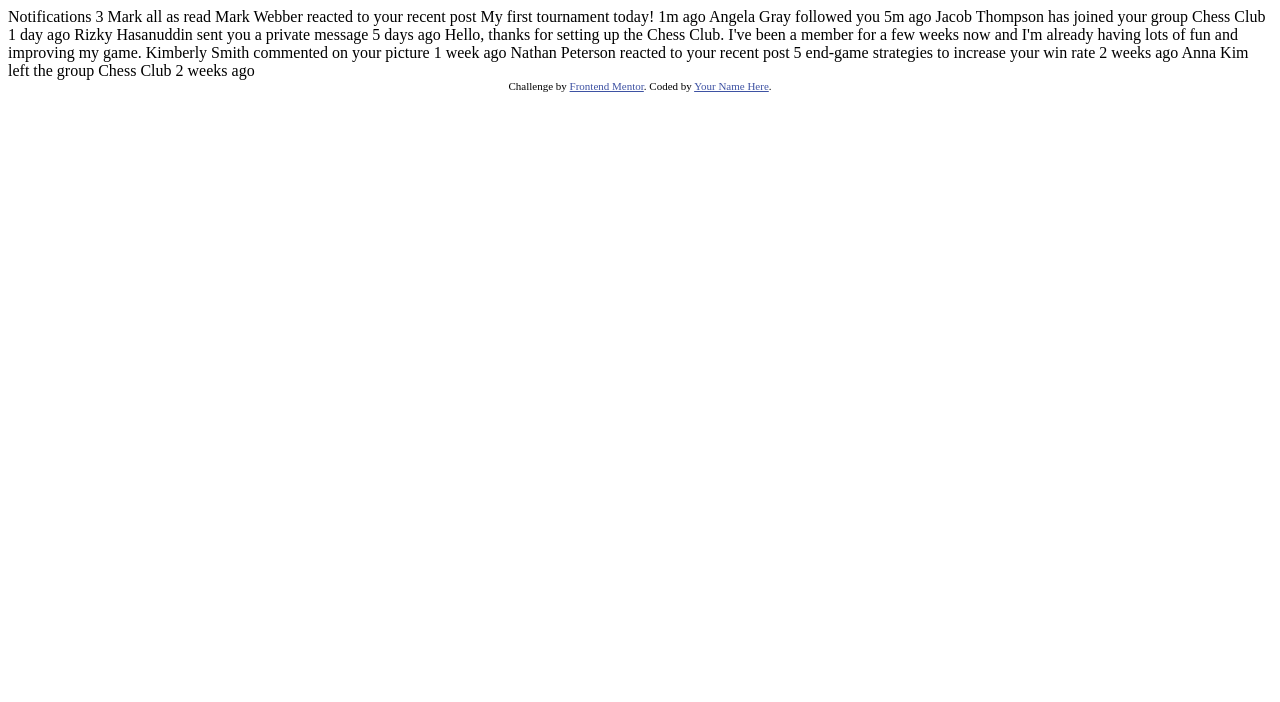
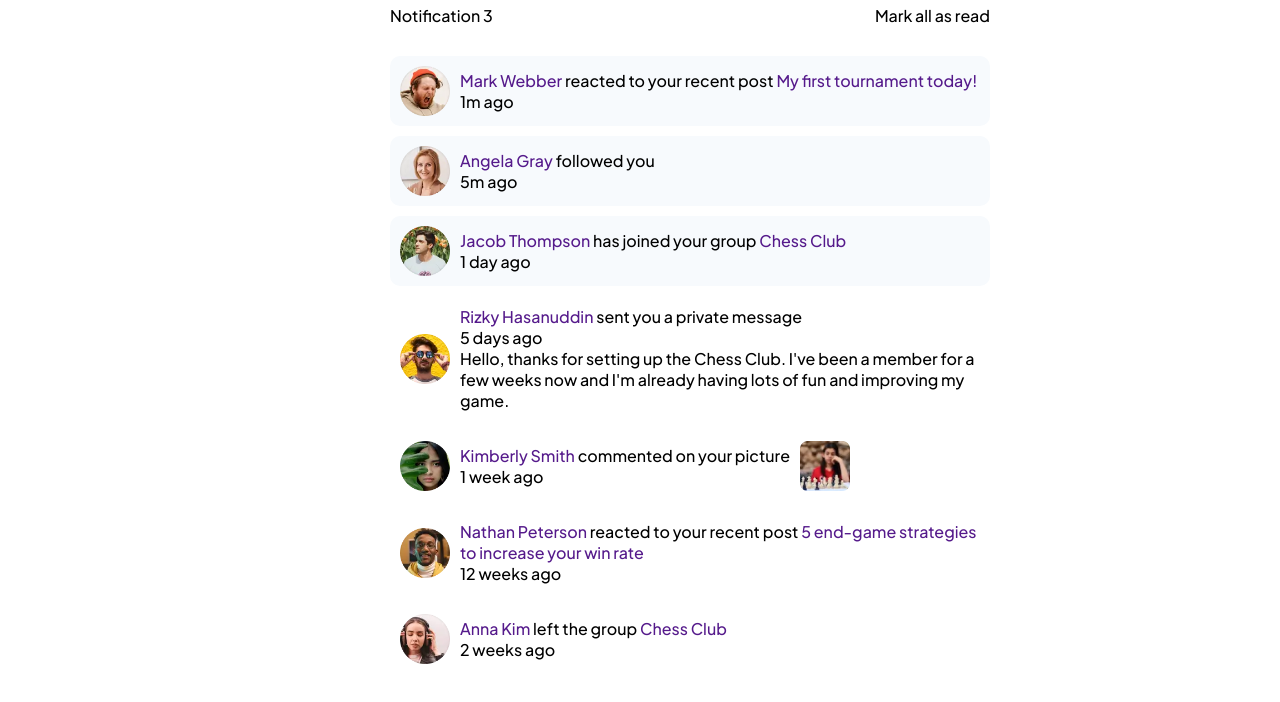
Before and after one commit to khoirulwana/notifications-page-main, a plain HTML site: page index.html in a window 1280 px wide. Drawn offline with Linux system fonts and the light colour scheme.

Commit message:
add more styling

```diff
--- a/index.html
+++ b/index.html
@@ -1,51 +1,136 @@
 <!DOCTYPE html>
 <html lang="en">
   <head>
-  <meta charset="UTF-8">
-  <meta name="viewport" content="width=device-width, initial-scale=1.0"> <!-- displays site properly based on user's device -->
+    <meta charset="UTF-8" />
+    <meta name="viewport" content="width=device-width, initial-scale=1.0" />
+    <!-- displays site properly based on user's device -->
 
-  <link rel="icon" type="image/png" sizes="32x32" href="./assets/images/favicon-32x32.png">
-
+    <link
+      rel="icon"
+      type="image/png"
+      sizes="32x32"
+      href="./assets/images/favicon-32x32.png"
+    />
     <title>Frontend Mentor | Notifications page</title>
-
-  <!-- Feel free to remove these styles or customise in your own stylesheet 👍 -->
-  <style>
-    .attribution { font-size: 11px; text-align: center; }
-    .attribution a { color: hsl(228, 45%, 44%); }
-  </style>
+    <link rel="stylesheet" href="style.css" />
   </head>
   <body>
+    <main>
+      <div class="main-container">
+        <section class="header">
+          <p>Notification <span id="notif-amount">3</span></p>
+          <p>Mark all as read</p>
+        </section>
+        <section class="notif-list">
+          <div class="unread">
+            <div class="notif">
+              <img src="./assets/images/avatar-mark-webber.webp" alt="" />
+              <div class="notif-message">
+                <p class="notif-text">
+                  <a href="" class="account-name">Mark Webber</a> reacted to
+                  your recent post
+                  <a href="" class="reaction">My first tournament today!</a>
+                </p>
+                <p class="time">1m ago</p>
+              </div>
+            </div>
+          </div>
 
-  Notifications 3
+          <div class="unread">
+            <div class="notif">
+              <img src="./assets/images/avatar-angela-gray.webp" alt="" />
+              <div class="notif-message">
+                <p class="notif-text">
+                  <a href="" class="account-name">Angela Gray</a> followed you
+                </p>
+                <p class="time">5m ago</p>
+              </div>
+            </div>
+          </div>
 
-  Mark all as read
+          <div class="unread">
+            <div class="notif">
+              <img src="./assets/images/avatar-jacob-thompson.webp" alt="" />
+              <div class="notif-message">
+                <p class="notif-text">
+                  <a href="" class="account-name">Jacob Thompson</a> has joined
+                  your group <a href="" class="reaction">Chess Club</a>
+                </p>
+                <p class="time">1 day ago</p>
+              </div>
+            </div>
+          </div>
 
-  Mark Webber reacted to your recent post My first tournament today!
-  1m ago
+          <div class="private-message readed">
+            <div class="notif">
+              <img src="./assets/images/avatar-rizky-hasanuddin.webp" alt="" />
+              <div class="notif-message">
+                <p class="notif-text">
+                  <a href="" class="account-name">Rizky Hasanuddin</a> sent you
+                  a private message
+                </p>
+                <p class="time">5 days ago</p>
+                <p class="message">
+                  Hello, thanks for setting up the Chess Club. I've been a
+                  member for a few weeks now and I'm already having lots of fun
+                  and improving my game.
+                </p>
+              </div>
+            </div>
+          </div>
 
-  Angela Gray followed you
-  5m ago
+          <div class="readed">
+            <div class="notif">
+              <img src="./assets/images/avatar-kimberly-smith.webp" alt="" />
+              <div class="notif-message">
+                <p class="notif-text">
+                  <a href="" class="account-name">Kimberly Smith</a> commented
+                  on your picture
+                </p>
+                <p class="time">1 week ago</p>
+              </div>
+              <img src="./assets/images/image-chess.webp" alt="" />
+            </div>
+          </div>
 
-  Jacob Thompson has joined your group Chess Club
-  1 day ago
+          <div class="readed">
+            <div class="notif">
+              <img src="./assets/images/avatar-nathan-peterson.webp" alt="" />
+              <div class="notif-message">
+                <p class="notif-text">
+                  <a href="" class="account-name">Nathan Peterson</a> reacted to
+                  your recent post
+                  <a href="" class="reaction"
+                    >5 end-game strategies to increase your win rate</a
+                  >
+                </p>
+                <p class="time">12 weeks ago</p>
+              </div>
+            </div>
+          </div>
 
-  Rizky Hasanuddin sent you a private message
-  5 days ago
-  Hello, thanks for setting up the Chess Club. I've been a member for a few weeks now and
-  I'm already having lots of fun and improving my game.
-
-  Kimberly Smith commented on your picture
-  1 week ago
-
-  Nathan Peterson reacted to your recent post 5 end-game strategies to increase your win rate
-  2 weeks ago
-
-  Anna Kim left the group Chess Club
-  2 weeks ago
-
+          <div class="readed">
+            <div class="notif">
+              <img src="./assets/images/avatar-anna-kim.webp" alt="" />
+              <div class="notif-message">
+                <p class="notif-text">
+                  <a href="" class="account-name">Anna Kim</a> left the group
+                  <a href="" class="reaction">Chess Club </a>
+                </p>
+                <p class="time">2 weeks ago</p>
+              </div>
+            </div>
+          </div>
+        </section>
+      </div>
+    </main>
+    <!--
     <div class="attribution">
-    Challenge by <a href="https://www.frontendmentor.io?ref=challenge" target="_blank">Frontend Mentor</a>.
-    Coded by <a href="#">Your Name Here</a>.
+      Challenge by
+      <a href="https://www.frontendmentor.io?ref=challenge" target="_blank"
+        >Frontend Mentor</a
+      >. Coded by <a href="#">Your Name Here</a>.
     </div>
+-->
   </body>
 </html>
--- /dev/null
+++ b/style.css
@@ -0,0 +1,79 @@
+@import url("https://fonts.googleapis.com/css2?family=Plus+Jakarta+Sans:wght@500;800&family=Roboto:wght@300;400;700&display=swap");
+
+:root {
+  --Red: hsl(1, 90%, 64%);
+  --Blue: hsl(219, 85%, 26%);
+
+  --White: hsl(0, 0%, 100%);
+  --Very-light-grayish-blue: hsl(210, 60%, 98%);
+  --Light-grayish-blue-1: hsl(211, 68%, 94%);
+  --Light-grayish-blue-2: hsl(205, 33%, 90%);
+  --Grayish-blue: hsl(219, 14%, 63%);
+  --Dark-grayish-blue: hsl(219, 12%, 42%);
+  --Very-dark-blue: hsl(224, 21%, 14%);
+}
+
+* {
+  margin: 0;
+  padding: 0;
+}
+body {
+  font-size: 16px;
+  box-sizing: border-box;
+  font-family: "Plus Jakarta Sans", sans-serif;
+  font-weight: 500;
+}
+
+.main-container {
+  background-color: var(--White);
+  padding: 5px 10px;
+  width: 500px;
+  display: flex;
+  flex-direction: column;
+  flex-wrap: wrap;
+  margin-left: auto;
+  margin-right: auto;
+  gap: 30px;
+}
+
+.header {
+  display: flex;
+  justify-content: space-between;
+}
+
+.notif-list {
+  width: 600px;
+  display: flex;
+  flex-direction: column;
+  gap: 10px;
+}
+
+.notif {
+  display: flex;
+  align-items: center;
+  gap: 10px;
+}
+
+.notif a {
+  text-decoration: none;
+}
+
+.readed img,
+.unread img {
+  width: 50px;
+  height: 50px;
+}
+
+.unread {
+  background-color: var(--Very-light-grayish-blue);
+  padding: 10px;
+  border-radius: 10px;
+  cursor: pointer;
+}
+
+.readed {
+  background-color: var(--White);
+  padding: 10px;
+  border-radius: 10px;
+  cursor: pointer;
+}
```
Lines whose indentation alone changed are shown as unchanged.
